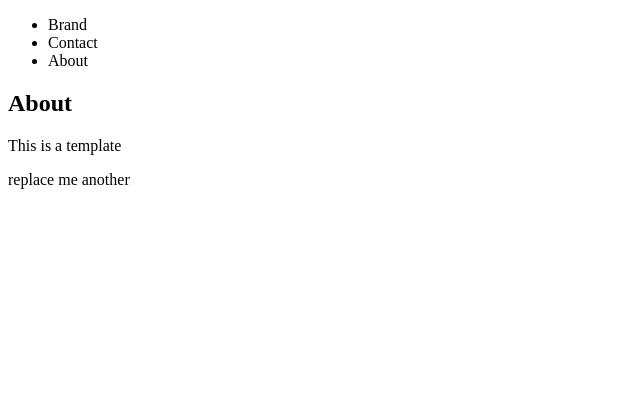
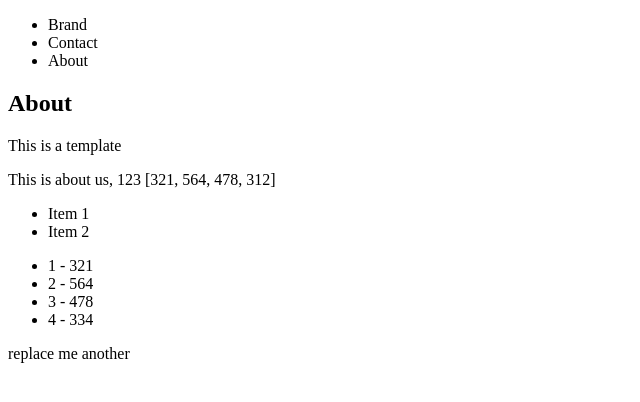
Before and after one commit to pan-vlad/Django_online_shop, a Django app: page /about/ in a window 1280 px wide. Shown: the top 402 px of the page, without its empty margins (0-640 px from the left). Run offline with Django 4.2, Linux system fonts and the light colour scheme.

Commit message:
templates tags and filters

```diff
--- a/src/pages_1/views.py
+++ b/src/pages_1/views.py
@@ -11,4 +11,10 @@ def contact_view(request, *args, **kwargs):
     return render(request, "contact.html", {})
 
 def about_view(request, *args, **kwargs):
-    return render(request, "about.html", {})
+    my_context = {
+        "my_text": "This is about us",
+        "This is True": True,
+        "my_number": 123,
+        "my_list": [321, 564, 478, 312],
+    }
+    return render(request, "about.html", my_context)
--- a/src/templates/about.html
+++ b/src/templates/about.html
@@ -4,4 +4,26 @@
 {% block content %}
 <h2>About</h2>
 <p>This is a template<p>
+<p>
+{{ my_text }}, {{ my_number }}
+    {{ my_list }}
+</p>
+
+<ul>
+    <li> Item 1 </li>
+    <li> Item 2 </li>
+</ul>
+
+<ul>
+{% for abc in my_list %}
+    {% if abc == 312 %}
+        <li> {{ forloop.counter }} - {{ abc|add:22 }} </li>
+    {% else %}
+        <li> {{ forloop.counter }} - {{ abc }} </li>
+    {% endif %}
+
+
+{% endfor %}
+</ul>
+
     {% endblock content %}
```
